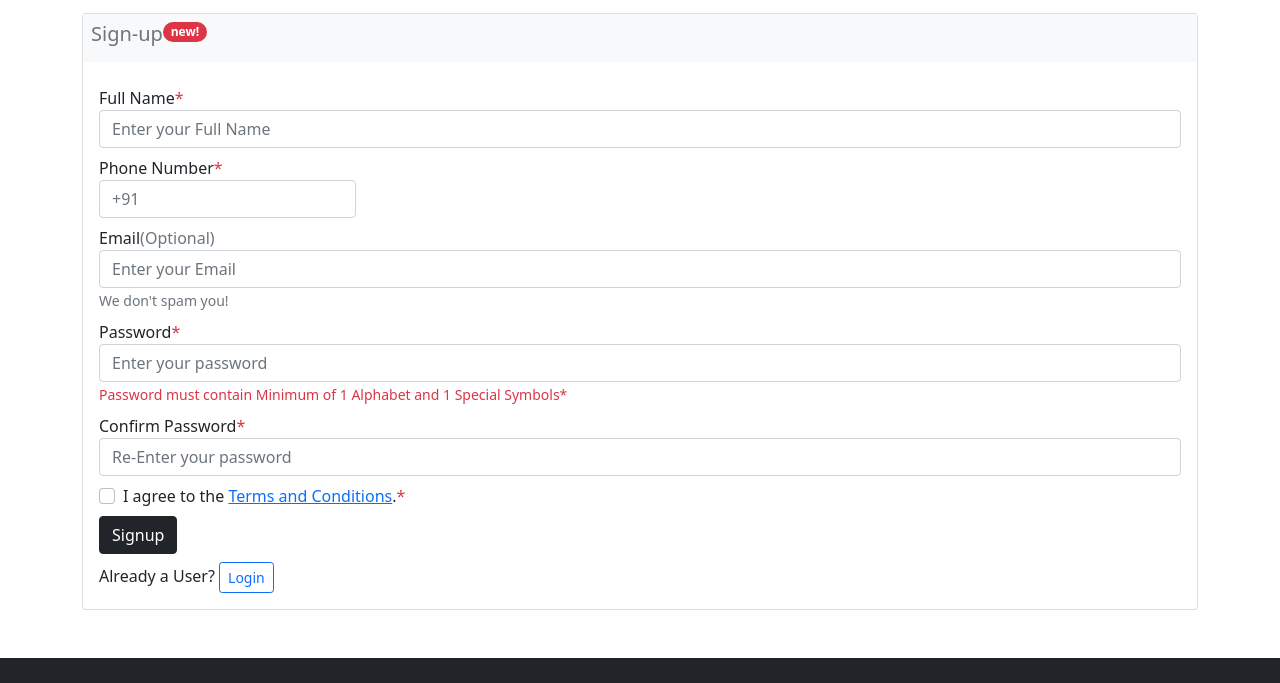
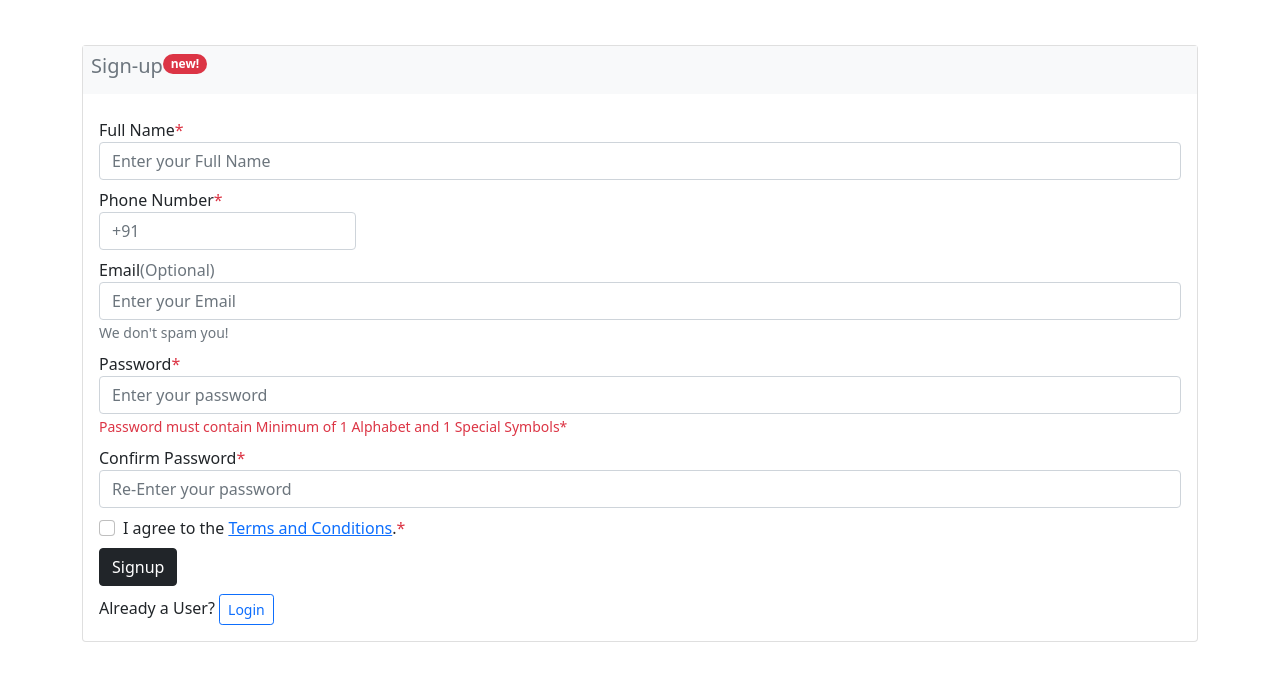
Before and after one commit to pradeep-sivakumar/apple-service-register, a plain HTML site: page index.html in a window 1280 px wide. Shown: the part 61-744 px from the top of the page. Drawn offline with nearby package versions, Linux system fonts and the light colour scheme.

Commit message:
Updated Padding

```diff
--- a/index.html
+++ b/index.html
@@ -68,7 +68,7 @@
                 </div>
         </nav>
     </header>
-    <div class="container mt-3">
+    <div class="container mt-5">
         <div class="col-sm-12">
             <div class="card">
                 <div class="card-title text-muted bg-light p-2 pl-3">
```
